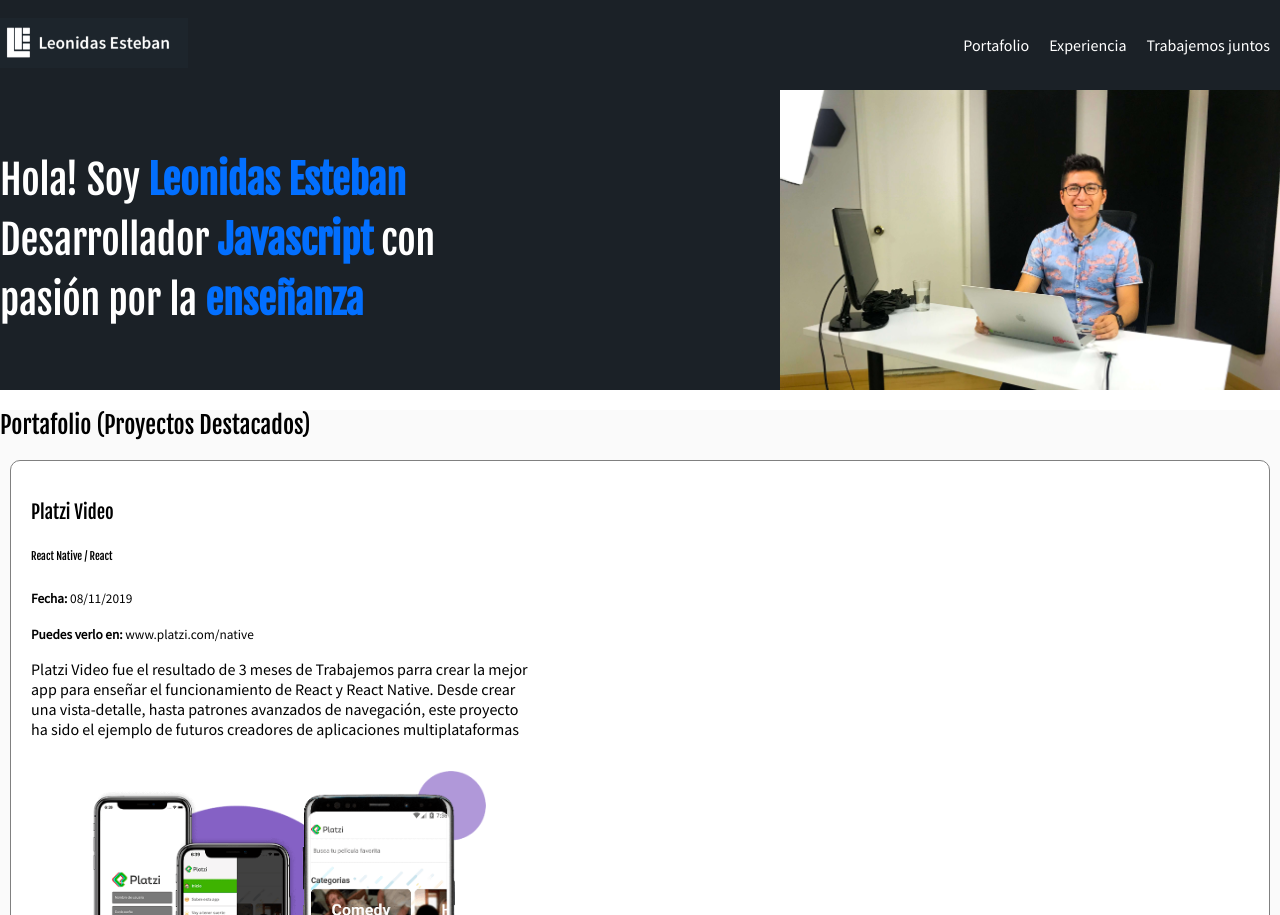
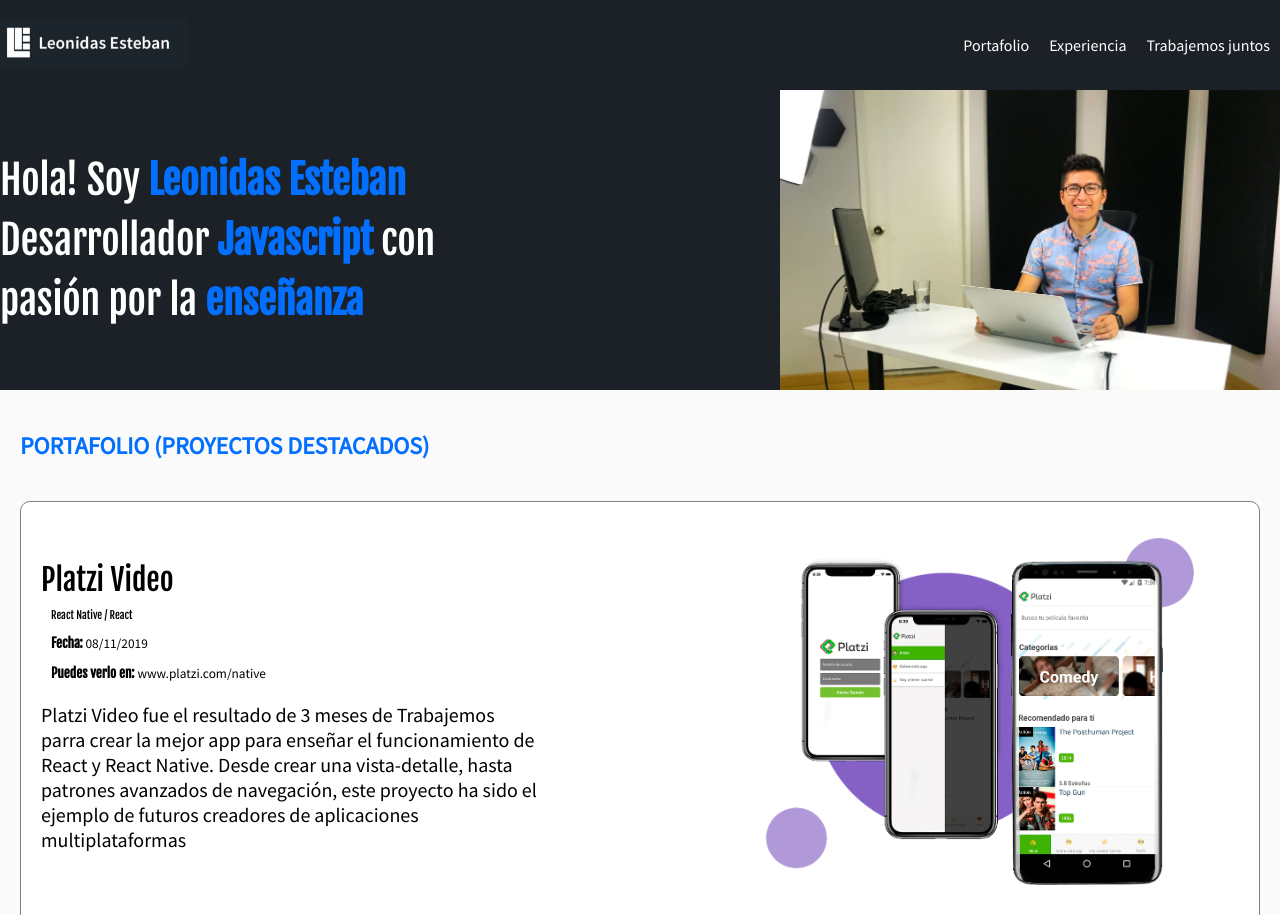
Before and after one commit to cartory/portafolio, a plain HTML site: page portafolio/index.html in a window 1280 px wide. Shown: the top 915 px of the page. Drawn offline with Linux system fonts and the light colour scheme.

Commit message:
Estilos de proyectos del portafolio

```diff
--- a/portafolio/css/estilos.css
+++ b/portafolio/css/estilos.css
@@ -37,6 +37,15 @@
     /* margin: 100px 150px 70px 30px; */
     /* text-transform: capitalize;
     text-decoration: dashed; */
+}
+
+h2 {
+    color: #026fff;
+    font-family: 'Source Sans Pro', sans-serif;
+    text-transform: uppercase;
+    font-weight: bold;
+    font-size: 24px;
+    margin-bottom: 40px;
 }
 
 ol, ul {
@@ -119,10 +128,37 @@
     border-style: solid; */
     border: 1px solid gray;
     border-radius: 10px;
-    margin: 10px;
+    /* margin: 10px; */
     margin-bottom: 15px;
     padding: 20px;
     background: white;
+    display: flex;
+    align-items: center;
+    justify-content: space-between;
+}
+
+.project-course,
+.project-date,
+.project-url {
+    margin: 10px;
+}
+
+.project-description {
+    font-size: 20px;
+}
+
+.project strong {
+    font-family: 'Fjalla One', sans-serif;
+}
+
+/* .project-date {
+    margin: 10px 0;
+} */
+
+.project-tittle {
+    font-size: 30px;
+    margin-top: 0;
+    margin-bottom: 10px;
 }
 
 .project-details {
@@ -170,6 +206,7 @@
 
 .portfolio {
     background: #fafafa;
+    padding: 20px;
     /* background: red; */
 }
 
```
